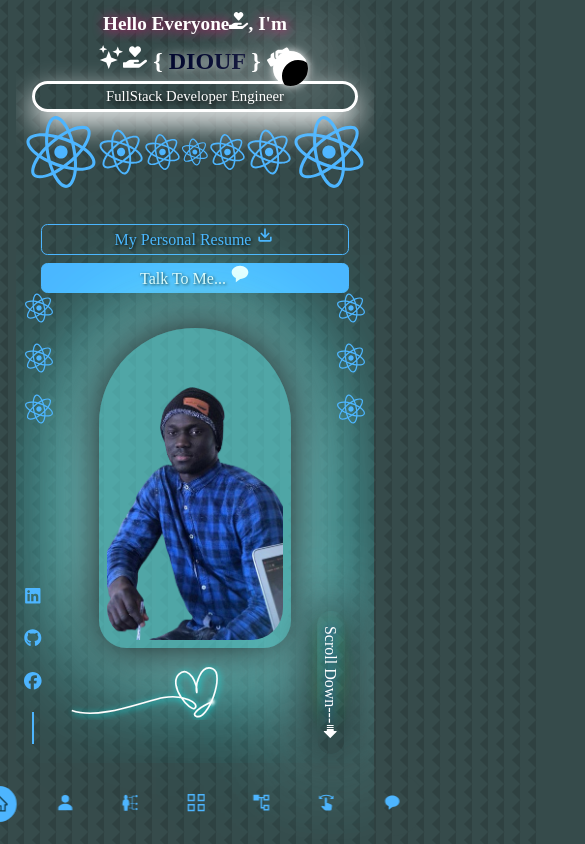
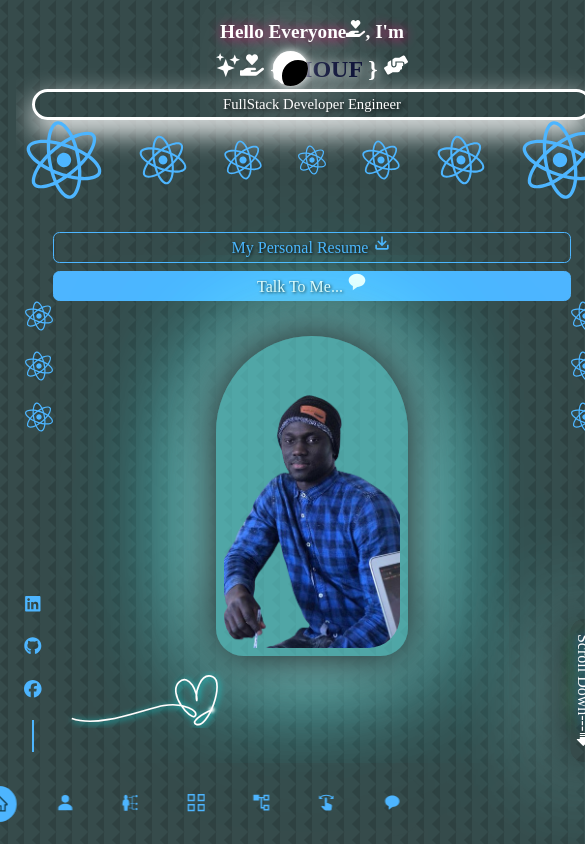
Before and after one commit to Mouhamed1003/keenprogrammer.com, a React (Create React App) app: page / in a window 390 px wide. Shown: the top 844 px of the page, 585 px wide, since content can reach past the window. Built offline with nearby package versions, Linux system fonts and the light colour scheme.

Commit message:
Update header.css

```diff
--- a/src/components/header/header.css
+++ b/src/components/header/header.css
@@ -245,8 +245,9 @@ header {
 
 /* Media Queries - Téléphones Tekno */
 @media screen and (max-width: 720px) {
-    header {
+    #header {
         height: 100vh;
+        width: 160vw;
         padding-top: 0.5rem; /* Ajouter de la marge en haut */
     }
     .text-light-function {
@@ -299,8 +300,9 @@ header {
 
 /* Media Queries - Mobiles */
 @media screen and (max-width: 600px) {
-    header {
+    #header {
         height: 100vh;
+        width: 160vw;
     }
     #header h3 {
         font-size: 1.2rem; /* Réduire la taille de la police */
@@ -350,8 +352,9 @@ header {
 
 /* Media Queries - iPhone 12 Pro */
 @media screen and (max-width: 390px) {
-    header {
+    #header {
         height: 100vh;
+        width: 160vw;
         padding-top: 0.5rem; /* Ajouter de la marge en haut */
     }
     .text-light-function {
```
